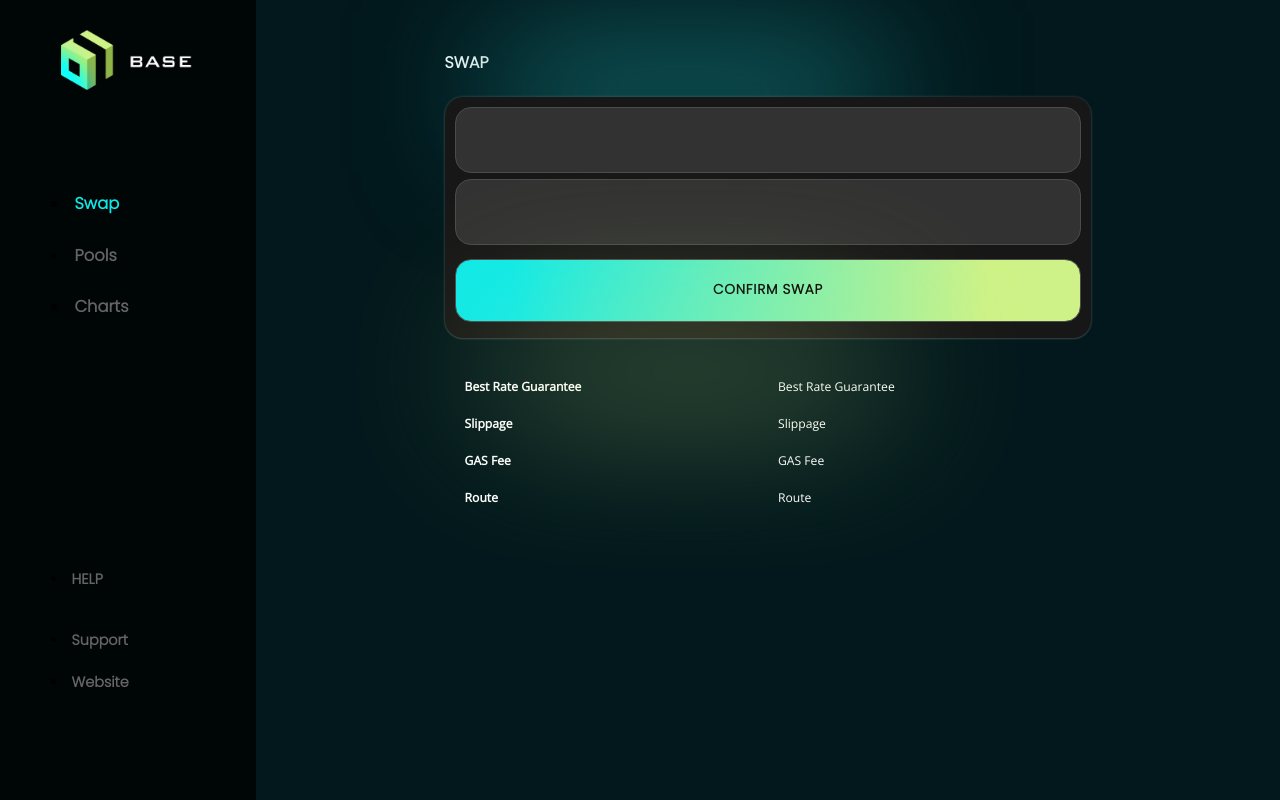
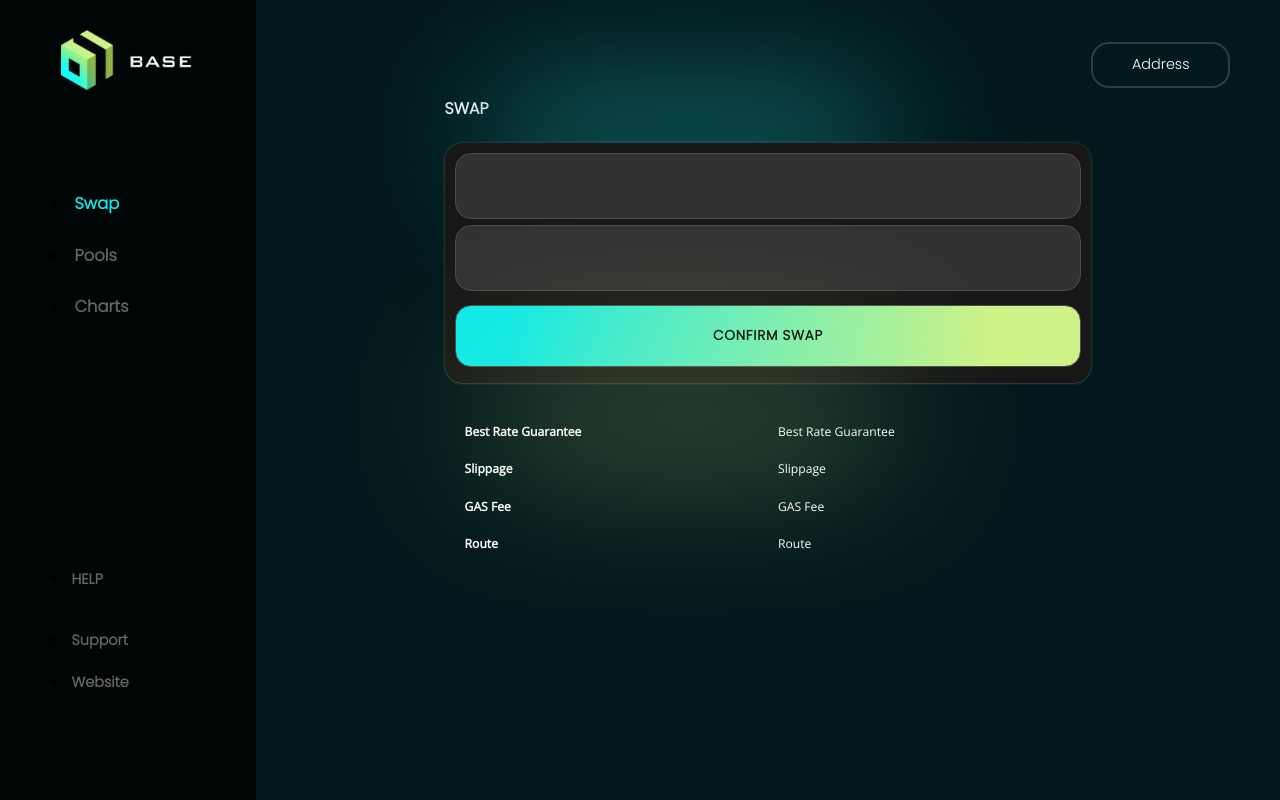
Before and after one commit to Mcverickk/Base-project, a React (Create React App) app: page / in a window 1280 px wide. Built offline with nearby package versions, Linux system fonts and the light colour scheme.

Commit message:
Added AddressTab

```diff
--- a/src/components/Swap/styles.css
+++ b/src/components/Swap/styles.css
@@ -331,6 +331,10 @@ form input[type="submit"]{
 }
 
 @media screen and (min-width:1000px){
+    .AddressContainer{
+        display: block;
+    }
+
     .FormContainer{
         width: 70%;
     }
```
